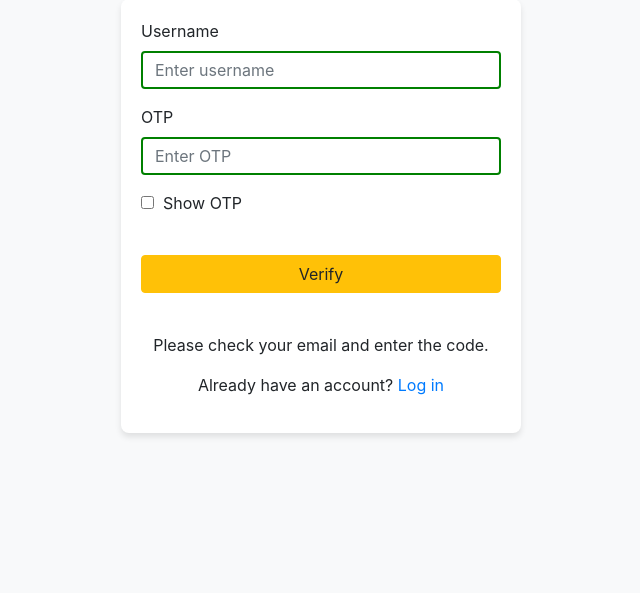
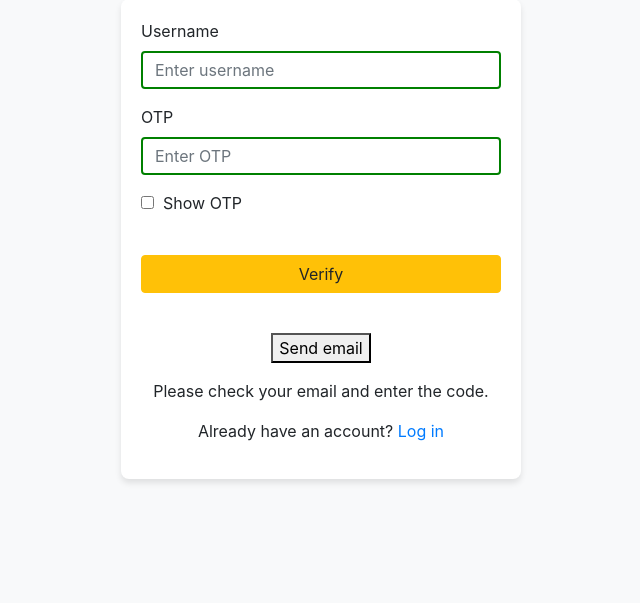
Before and after one commit to intong22/sprout.v1, a PHP site: page /user/user_forgot_pass.php in a window 1280 px wide. Shown: the part 311-914 px from the top of the page, without its empty margins (319-959 px from the left). Before the commit the page ends 750 px from the top, so only its background shows below. Run offline with PHP 8.4, Linux system fonts and the light colour scheme.

Commit message:
added api to reset password

```diff
--- /dev/null
+++ b/backend/bcknd_user_forgot_pass.php
@@ -0,0 +1,151 @@
+<?php
+
+    include "connection.php";
+
+    //verify the OTP and update password
+    if(isset($_GET["btnVerify"]))
+    {
+        $email = $_GET["forgot_pass_username"];
+        $otp = $_GET["otp"];
+
+        if($otp == "")
+        {
+            echo "Please enter your OTP.";
+        }
+        else
+        {
+            //check if otp is correct
+            $get_otp = "SELECT
+                            otp
+                        FROM
+                            reset
+                        WHERE
+                            account_email = '".$email."'
+                        AND
+                            otp = '".md5($otp)."' ";
+
+            $check_otp = mysqli_query($con, $get_otp);
+
+            if(mysqli_num_rows($check_otp) > 0)
+            {
+                //form to reset pass will pop up
+            }
+            else
+            {
+                echo "Invalid! Please try again.";
+            }
+        }
+    }
+
+    //send the OTP to email
+    if(isset($_GET["send_email"]))
+    {
+        $get_email = $_GET["forgot_pass_username"];
+
+        //check if email is in database
+        $email_query = "SELECT
+                            account_email
+                        FROM
+                            user_account
+                        WHERE
+                            account_email = '$get_email' ";
+
+        $check = mysqli_query($con, $email_query);
+
+        if($get_email == "")
+        {
+            echo"Please enter you email";
+        }
+        else
+        {
+            if(mysqli_num_rows($check) > 0 )
+            {
+                //check if email already exists in reset table
+                $check_email = "SELECT
+                                    account_email
+                                FROM
+                                    reset
+                                WHERE
+                                    account_email = '".$get_email."' ";
+                $email_exists = mysqli_query($con, $check_email);
+
+                if(mysqli_num_rows($email_exists) > 0)
+                {
+                    //update only the OTP
+                    $update_otp = "UPDATE
+                                        reset
+                                    SET
+                                        otp = '".api($get_email)."'
+                                    WHERE
+                                        account_email = '".$get_email."' ";
+                    mysqli_query($con, $update_otp);
+
+                    echo "Email has been sent. Please enter OTP.";
+                }
+                else
+                {
+                    //insert email and otp into database
+                    $insert_email = "INSERT INTO
+                                            reset(account_email, otp)
+                                        VALUES
+                                            ('".$get_email."', '".api($get_email)."')";
+
+                    echo "Email has been sent. Please enter OTP.";
+                }
+            }
+            else
+            {
+                echo "Email is not registered as user. Please try again.";
+            }
+        }
+
+    }
+
+    // API OTP
+    function api($email)
+    {
+
+        $curl = curl_init();
+
+        curl_setopt_array($curl, [
+            CURLOPT_URL => "https://email-authentication-system.p.rapidapi.com/?recipient=".urlencode($email)."&app=Login%20System",
+            CURLOPT_RETURNTRANSFER => true,
+            CURLOPT_ENCODING => "",
+            CURLOPT_MAXREDIRS => 10,
+            CURLOPT_TIMEOUT => 30,
+            CURLOPT_HTTP_VERSION => CURL_HTTP_VERSION_1_1,
+            CURLOPT_CUSTOMREQUEST => "GET",
+            CURLOPT_HTTPHEADER => [
+                "X-RapidAPI-Host: email-authentication-system.p.rapidapi.com",
+                "X-RapidAPI-Key: fa5985b5acmshda26e3b0d8c9370p187a96jsn24a381c37424"
+            ],
+        ]);
+
+        $response = curl_exec($curl);
+        $err = curl_error($curl);
+
+        curl_close($curl);
+
+        if ($err)
+        {
+            echo "cURL Error #:" . $err;
+        } else
+        {
+            // get the authetnication code
+            $data = json_decode($response, true);
+
+            if(isset($data['authenticationCode']))
+            {
+                $code = $data['authenticationCode'];
+                return $code;
+            }
+            else
+            {
+                echo "Authentication Code not found in response.";
+            }
+
+        }
+
+    }
+
+?>
--- a/user/user_forgot_pass.php
+++ b/user/user_forgot_pass.php
@@ -1,7 +1,5 @@
 <?php
-    include "../backend/session_start.php";
-    include "../backend/bcknd_user_login.php";
-    include "../backend/bcknd_user_signup.php";
+    include "../backend/bcknd_user_forgot_pass.php";
 ?>
 
 <!DOCTYPE html>
@@ -9,7 +7,7 @@
 <head>
     <meta charset="UTF-8">
     <meta name="viewport" content="width=device-width, initial-scale=1.0">
-    <title>Reset Password</title>
+    <title>Forgot Password</title>
 
     <link rel="stylesheet" href="https://maxcdn.bootstrapcdn.com/bootstrap/4.5.2/css/bootstrap.min.css">
     <link rel="stylesheet" href="../css/user_login.css">
@@ -39,13 +37,14 @@
             </div>
             <div class="form-group">
                 <label for="password">OTP</label>
-                <input type= "password" class="form-control" name="otp" id="otp" placeholder="Enter OTP" required>
+                <input type= "password" class="form-control" name="otp" id="otp" placeholder="Enter OTP">
             </div>
             <div class="form-group">
                 <input type="checkbox" name="showOTP">&nbsp;&nbsp;Show OTP
             </div><br>
             <button type="submit" name="btnVerify" class="btn btn-warning btn-block">Verify</button><br>
             <div class="form-group">
+                <p><center> <button name="send_email">Send email</button> </center></p>
                 <p><center> Please check your email and enter the code. </center></p>
                 <center> Already have an account? <a href="user_login.php"> Log in </a></center>
             </div>
```
Also changed, not shown: backend/bcknd_user_reset_pass.php (added, +10 -0 lines).
